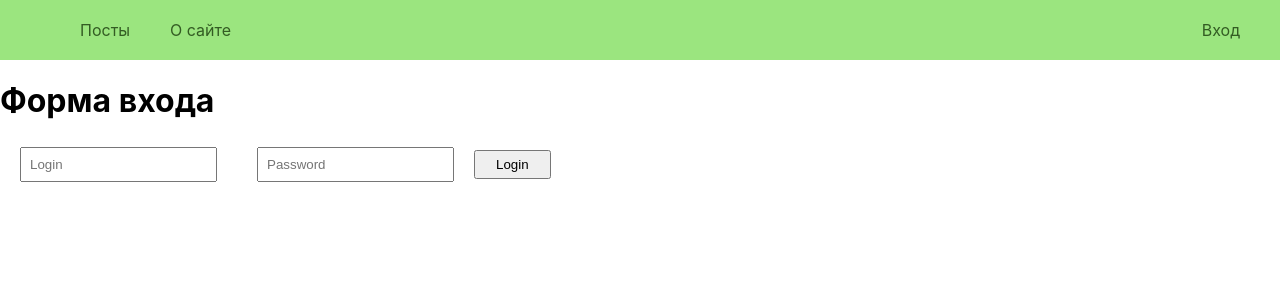
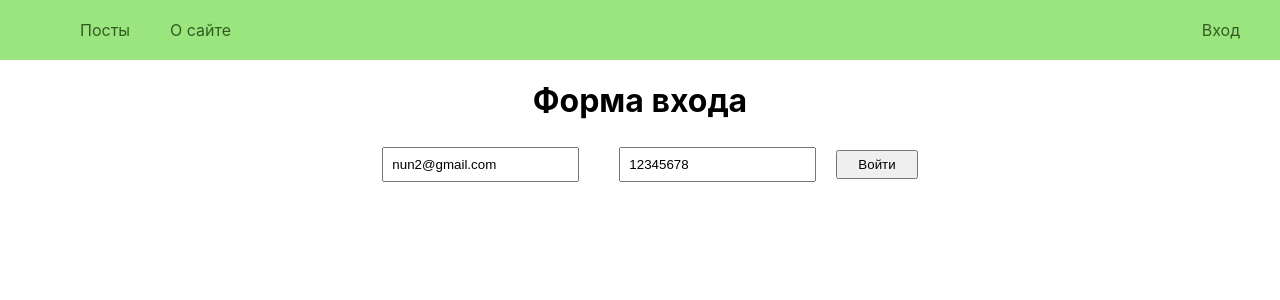
Before and after one commit to Nun4aku/sprint1work, a React (Create React App) app: page /login in a window 1280 px wide. Shown: the top 300 px of the page. Built offline with nearby package versions, Linux system fonts and the light colour scheme.

Commit message:
добавлена авторизация с бэка

```diff
--- a/src/App.css
+++ b/src/App.css
@@ -1,3 +1,8 @@
+.login_form{
+  margin: auto;
+  width: 100%;
+  text-align: center;
+}
 .loadIndicator{
   margin: 150px 0;
   width: 100%;
--- a/src/components/AppRouter.jsx
+++ b/src/components/AppRouter.jsx
@@ -1,6 +1,6 @@
 import React, { useContext } from "react";
 import { Switch, Redirect, Link, Route} from 'react-router-dom';
-import {privateRoutes, publicRoutes} from '../components/router/index';
+import { privateRoutes, publicRoutes } from '../components/router/index';
 import { AuthContext } from '../context/index';
 
 
--- a/src/pages/Login.jsx
+++ b/src/pages/Login.jsx
@@ -3,25 +3,66 @@ import MyInput from '../components/UI/input/MyInput';
 import MyButton from '../components/UI/button/MyButton';
 import { AuthContext } from '../context/index';
 
+import axios from "axios";
+
+
 function Login() {
 
     const {isAuth, setIsAuth} = useContext(AuthContext)
 
+    const [user, setUser] = useState (
+        {
+            email: 'nun2@gmail.com',
+            password: '12345678'
+            //email: '',
+            //password: ''
+        }
+    )
+
+
     const login = (event) => {
+
         event.preventDefault();
-        setIsAuth(true)
-        localStorage.setItem('auth', 'true')
+        console.log(user)
+
+
+        axios.post('http://localhost:3000/api/Users/login', user)
+        .then(function (response) {
+
+            if(response.status === 200) {
+                setIsAuth(true)
+                localStorage.setItem('auth', 'true')
+            }
+            //console.log(response);
+            //console.log(response.data.id);
+        })
+        .catch(function (error) {
+            console.log(error);
+        });
     }
 
+
     return(
-        <>
-            <h1>Форма входа</h1>
-            <form onSubmit = { login }>
-                <MyInput text='text' placeholder='Login'/>
-                <MyInput text='password' placeholder='Password'/>
-                <MyButton>Login</MyButton>
-            </form>
-        </>
+        <div className='app'>
+            <div className='login_form'>
+                <h1>Форма входа</h1>
+                <form >
+                    <MyInput
+                        value={user.email}
+                        onChange={e => setUser( { ...user, email: e.target.value} )}
+                        text='text'
+                        placeholder='email'
+                    />
+                    <MyInput
+                        value={user.password}
+                        onChange={e => setUser( { ...user, password: e.target.value} )}
+                        text='password'
+                        placeholder='Password'
+                    />
+                    <MyButton onClick={ login } >Войти</MyButton>
+                </form>
+            </div>
+        </div>
     )
 }
 
--- a/src/pages/Posts.jsx
+++ b/src/pages/Posts.jsx
@@ -21,7 +21,7 @@ function Posts() {
   //исспользовать пустой массив зависимости, что бы useEffect отработал при отрисовки 1 раз
   useEffect( () => {
     fetchPosts()
-    console.log('useEfect')
+    //console.log('useEfect')
   },[])
 
   async function fetchPosts() {
@@ -44,7 +44,7 @@ function Posts() {
   //использовал useMemo для сортировки массива постов
   //колбек вызвается, если изменяются посты posts или выбранный метод сортировки selectedSort
   const sortedPosts = useMemo( () => {
-    console.log ('отработала сортировка')
+    //console.log ('отработала сортировка')
     if (selectedSort) {
       return [...posts].sort( (a,b) => a[selectedSort].localeCompare(b[selectedSort]))
     }
```
Also changed, not shown: src/components/API/PostService.js (line endings or trailing spaces).
